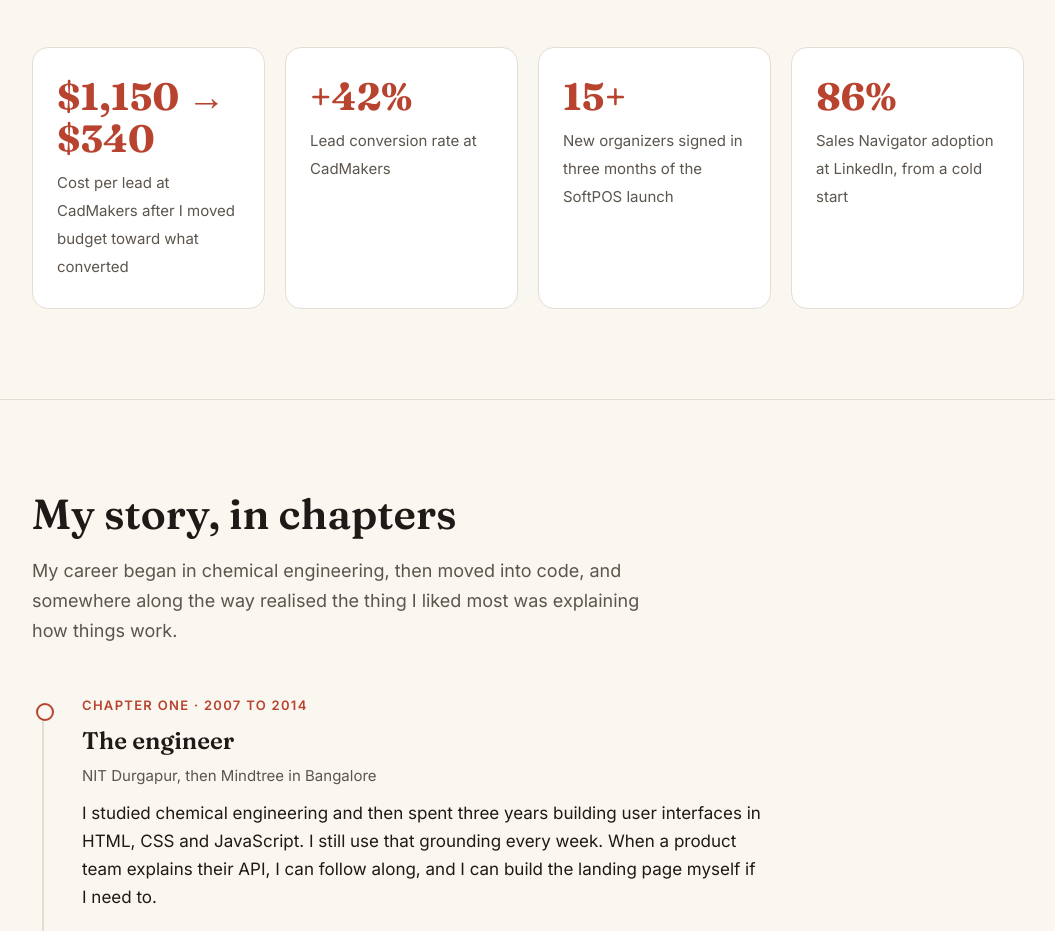
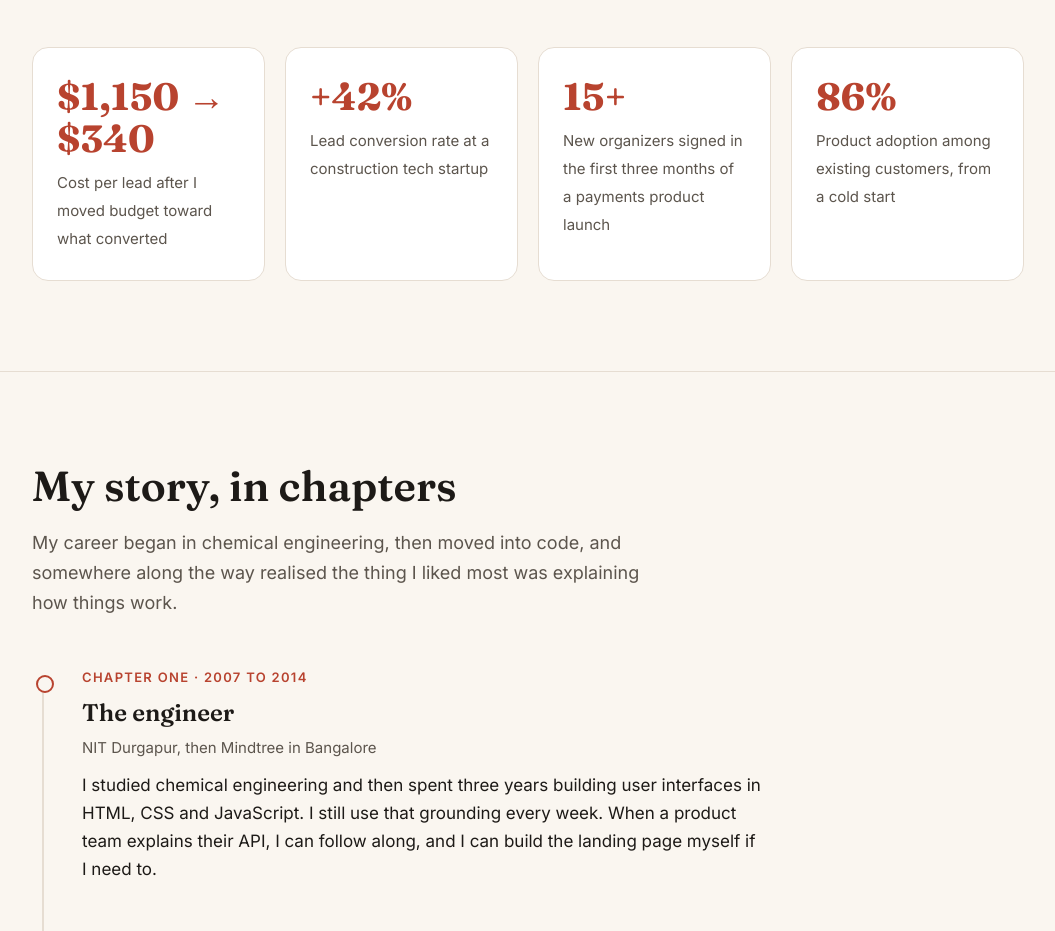
Before and after one commit to ananyaganguli/ananyaganguli.github.io, a plain HTML site: page index.html in a window 1280 px wide. Shown: the part 1025-1956 px from the top of the page, without its empty margins (112-1167 px from the left). Drawn offline with Linux system fonts and the light colour scheme.

Commit message:
Add files via upload
more updates

```diff
--- a/index.html
+++ b/index.html
@@ -178,10 +178,10 @@
       <h2>A few numbers I'm proud of</h2>
       <p class="section-intro">Stories are the craft. These are what the stories did once they were out in the world.</p>
       <div class="numbers">
-        <div class="num"><strong>$1,150 → $340</strong><span>Cost per lead at CadMakers after I moved budget toward what converted</span></div>
-        <div class="num"><strong>+42%</strong><span>Lead conversion rate at CadMakers</span></div>
-        <div class="num"><strong>15+</strong><span>New organizers signed in three months of the SoftPOS launch</span></div>
-        <div class="num"><strong>86%</strong><span>Sales Navigator adoption at LinkedIn, from a cold start</span></div>
+        <div class="num"><strong>$1,150 → $340</strong><span>Cost per lead after I moved budget toward what converted</span></div>
+        <div class="num"><strong>+42%</strong><span>Lead conversion rate at a construction tech startup</span></div>
+        <div class="num"><strong>15+</strong><span>New organizers signed in the first three months of a payments product launch</span></div>
+        <div class="num"><strong>86%</strong><span>Product adoption among existing customers, from a cold start</span></div>
       </div>
     </div>
   </section>
```
